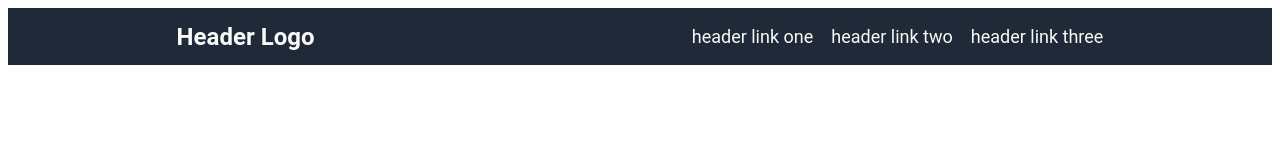
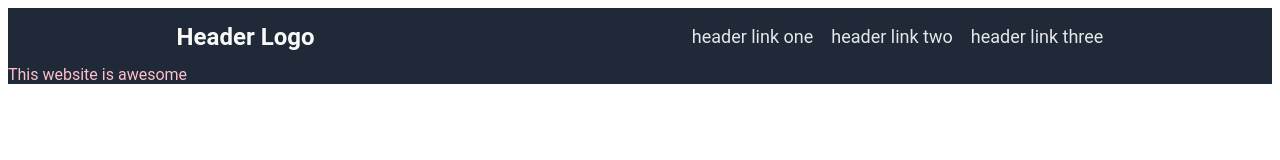
Before and after one commit to jcrisostomo1/odin-landing-page, a plain HTML site: page index.html in a window 1280 px wide. Drawn offline with Linux system fonts and the light colour scheme.

Commit message:
start hero section

```diff
--- a/index.html
+++ b/index.html
@@ -18,6 +18,9 @@
             <li>header link three</li>
         </ul>
     </div>
+    <div class="hero">
+        <div>This website is awesome</div>
+    </div>
 
 </body>
 </html>
--- a/style.css
+++ b/style.css
@@ -7,6 +7,7 @@
     align-items: center;
     justify-content: space-around;
     background-color: #1F2937;
+
 }
 
 .logo {
@@ -16,12 +17,16 @@
 
 }
 
-
 ul {
     display: flex;
     gap: 18px;
     list-style-type: none;
     font-size: 18px;
-    color:#F9FAF8;
-    /* margin-right: 150px; */
+    color: #E5E7EB;
+
 }
+
+.hero {
+    color: pink;
+    background-color: #1F2937;
+}
```
